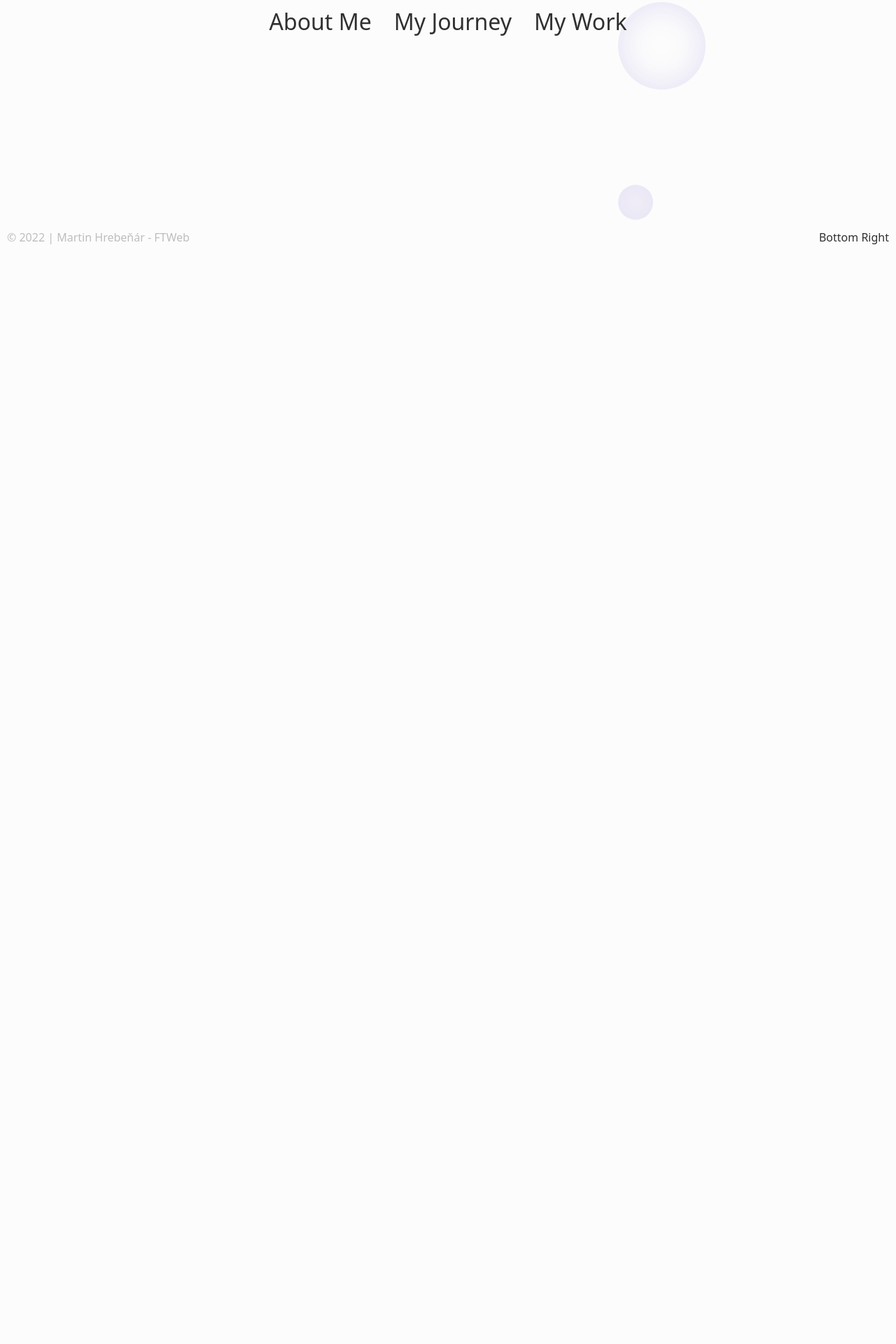
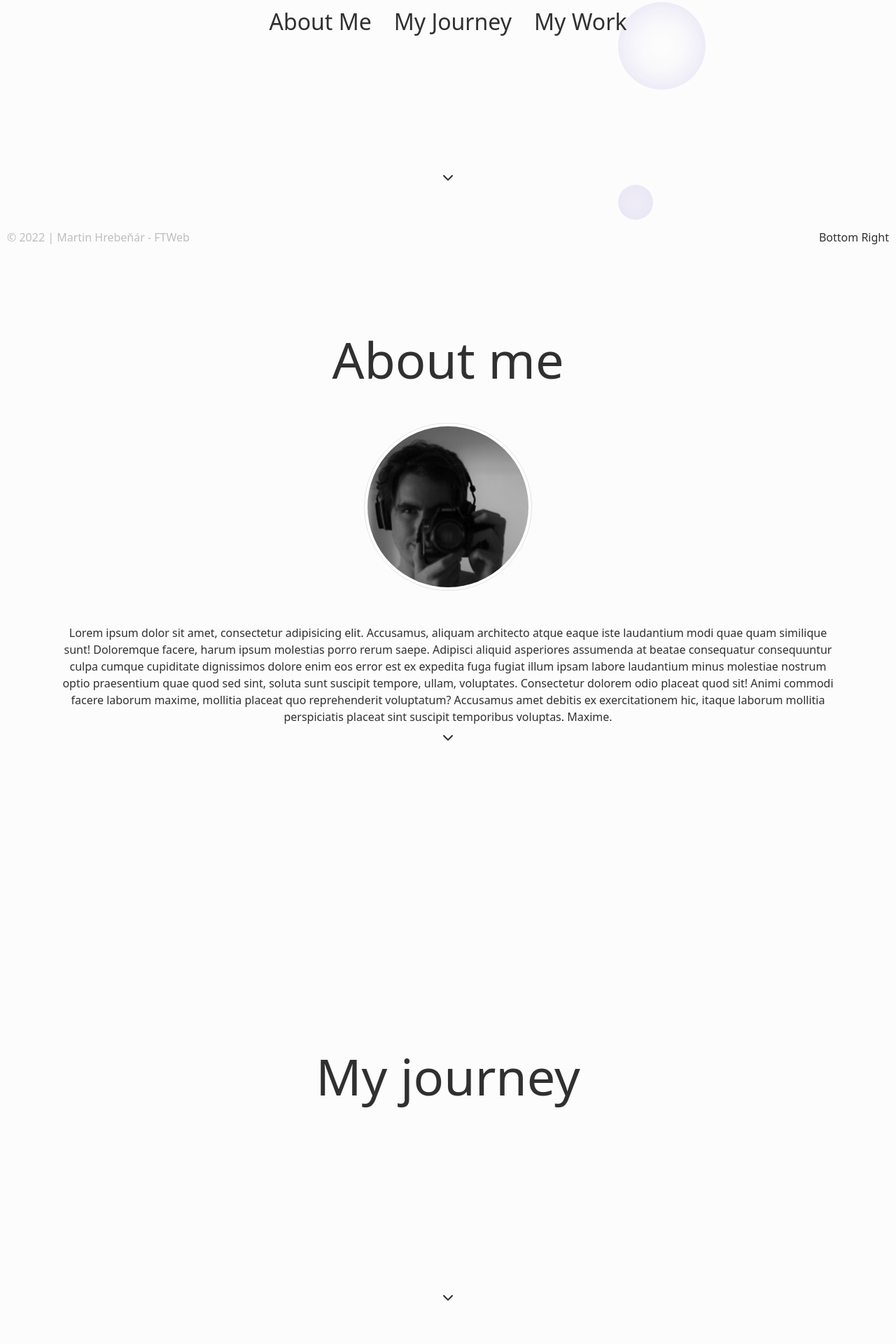
Before and after one commit to hrebenarMartin/hrebenarMartin.github.io, a PHP site: page / in a window 1280 px wide. Shown: the part 439-2359 px from the top of the page at 70% size. Before the commit the page ends 788 px from the top, so only its background shows below. Run offline with PHP 8.4, Linux system fonts and the light colour scheme; some libraries are stand-ins or nearby versions.

Commit message:
Added more sections

```diff
--- a/index.html
+++ b/index.html
@@ -16,17 +16,65 @@
 <body>
 <header></header>
 <main>
-    <section class="section-hero">
-        <h1 class="display-1 text-center">Martin Hrebeňár <span class="d-none d-sm-inline"> - </span><br class="d-block d-sm-none"/> FTWeb</h1>
+    <section id="hero" class="section section-hero">
+        <h1 class="display-1 text-center">Martin Hrebeňár <span class="d-none d-sm-inline"> - </span><br
+                class="d-block d-sm-none"/> FTWeb</h1>
         <hr class="hero-divider">
         <div class="hero-links flex-column flex-sm-row">
-            <a href="#" class="mx-3 my-3 my-md-0 text-center">About Me</a>
-            <a href="#" class="mx-3 my-3 my-md-0 text-center">My Journey</a>
-            <a href="#" class="mx-3 my-3 my-md-0 text-center">My Work</a>
+            <a href="#about" class="mx-3 my-3 my-md-0 text-center">About Me</a>
+            <a href="#journey" class="mx-3 my-3 my-md-0 text-center">My Journey</a>
+            <a href="#work" class="mx-3 my-3 my-md-0 text-center">My Work</a>
+        </div>
+        <div class="next-section">
+            <a href="#about"><i class="fa-solid fa-chevron-down"></i></a>
         </div>
     </section>
-    <section class="section-about"></section>
-    <section></section>
+    <section id="about" class="section section-about">
+        <h2 class="display-2 mb-5">About me</h2>
+        <img class="img-thumbnail rounded-circle w-25"
+             src="assets/profile_1.jpg"
+             alt=""/>
+        <div class="container mt-5">
+            <p class="text-center">
+                Lorem ipsum dolor sit amet, consectetur adipisicing elit. Accusamus, aliquam
+                architecto atque eaque iste laudantium modi quae quam similique sunt! Doloremque facere, harum ipsum
+                molestias porro rerum saepe. Adipisci aliquid asperiores assumenda at beatae consequatur consequuntur
+                culpa cumque cupiditate dignissimos dolore enim eos error est ex expedita fuga fugiat illum ipsam labore
+                laudantium minus molestiae nostrum optio praesentium quae quod sed sint, soluta sunt suscipit tempore,
+                ullam, voluptates. Consectetur dolorem odio placeat quod sit! Animi commodi facere laborum maxime,
+                mollitia placeat quo reprehenderit voluptatum? Accusamus amet debitis ex exercitationem hic, itaque
+                laborum mollitia perspiciatis placeat sint suscipit temporibus voluptas. Maxime.
+            </p>
+        </div>
+        <div class="next-section">
+            <a href="#journey"><i class="fa-solid fa-chevron-down"></i></a>
+        </div>
+    </section>
+    <section id="journey" class="section section-journey">
+        <h2 class="display-2 mb-5">My journey</h2>
+        <div class="next-section">
+            <a href="#work"><i class="fa-solid fa-chevron-down"></i></a>
+        </div>
+    </section>
+    <section id="work" class="section section-work">
+        <h2 class="display-2 mb-5">My work</h2>
+        <div class="next-section">
+            <a href="#final"><i class="fa-solid fa-chevron-down"></i></a>
+        </div>
+    </section>
+    <section id="final" class="section section-final">
+        <h2 class="display-2 mb-5 text-center">
+            <i class="fa-solid fa-code"></i>
+        </h2>
+        <div class="container">
+            <a href="" rel="noreferrer noopener">
+                <i class="fa-brands fa-linkedin"></i> @hrebenar.martin
+            </a>
+            <a href="" rel="noreferrer noopener">
+                <i class="fa-brands fa-instagram"></i> @hrebenar.martin, @remi.chonkycat
+            </a>
+        </div>
+    </section>
 
     <div class="main-overlay">
         <div class="main-overlay-position top-right">
@@ -55,7 +103,8 @@
         </div>
         <div class="main-overlay-position bottom-right">Bottom Right</div>
         <div class="main-overlay-position bottom-left">
-            &copy; 2022 <span class="d-none d-md-inline"> | </span><br class="d-block d-md-none"/> Martin Hrebeňár - FTWeb
+            &copy; 2022 <span class="d-none d-md-inline"> | </span><br class="d-block d-md-none"/> Martin Hrebeňár -
+            FTWeb
         </div>
     </div>
 
--- a/styles/style.css
+++ b/styles/style.css
@@ -32,14 +32,20 @@ body.theme-light a:hover {
 body.theme-dark a:hover {
   color: #acacac;
 }
-body main .section-hero {
+body main .section {
+  position: relative;
+  min-height: 100vh;
+  padding-top: 6em;
+  padding-bottom: 6em;
   display: flex;
   justify-content: center;
   align-items: center;
   flex-flow: column;
-  min-height: 100vh;
-  padding-top: 6em;
-  padding-bottom: 6em;
+}
+body main .section .next-section {
+  position: absolute;
+  bottom: 6em;
+  cursor: pointer;
 }
 body main .section-hero .hero-divider {
   width: 6em;
@@ -54,16 +60,9 @@ body main .section-hero .hero-links a {
   text-align: center;
   font-size: 2em;
 }
-body main .section-about {
-  display: flex;
-  justify-content: center;
-  align-items: center;
-  flex-flow: column;
-  min-height: 100vh;
-  padding-top: 6em;
-  padding-bottom: 6em;
+body main .section-about img {
+  max-width: 240px;
 }
-
 body {
   background-color: #fcfcfc;
   color: #303030;
--- a/styles/style.scss
+++ b/styles/style.scss
@@ -46,15 +46,26 @@ body {
 
 
   main {
-    .section-hero {
+
+    .section {
+      position:        relative;
+      min-height:      100vh;
+      padding-top:     6em;
+      padding-bottom:  6em;
+
       display:         flex;
       justify-content: center;
       align-items:     center;
       flex-flow:       column;
-      min-height:      100vh;
-      padding-top:     6em;
-      padding-bottom:  6em;
 
+      .next-section {
+        position: absolute;
+        bottom:   6em;
+        cursor:   pointer;
+      }
+    }
+
+    .section-hero {
       .hero-divider {
         width:         6em;
         height:        4px;
@@ -73,13 +84,18 @@ body {
     }
 
     .section-about {
-      display:         flex;
-      justify-content: center;
-      align-items:     center;
-      flex-flow:       column;
-      min-height:      100vh;
-      padding-top:     6em;
-      padding-bottom:  6em;
+      img {
+        max-width: 240px;
+      }
+    }
+
+    .section-journey {
+    }
+
+    .section-work {
+    }
+
+    .section-final {
     }
   }
 }
```
Also changed, not shown: assets/profile_1.jpg (added), 1 other file.
